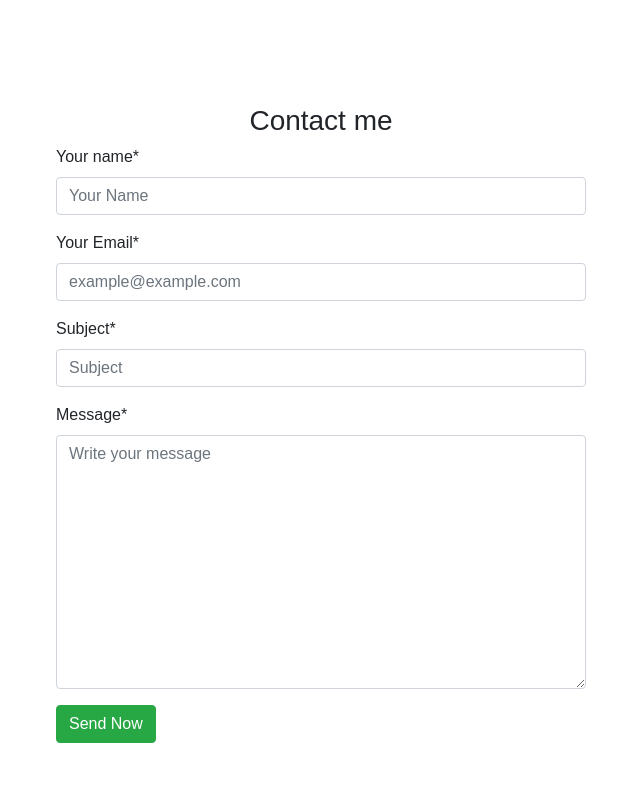
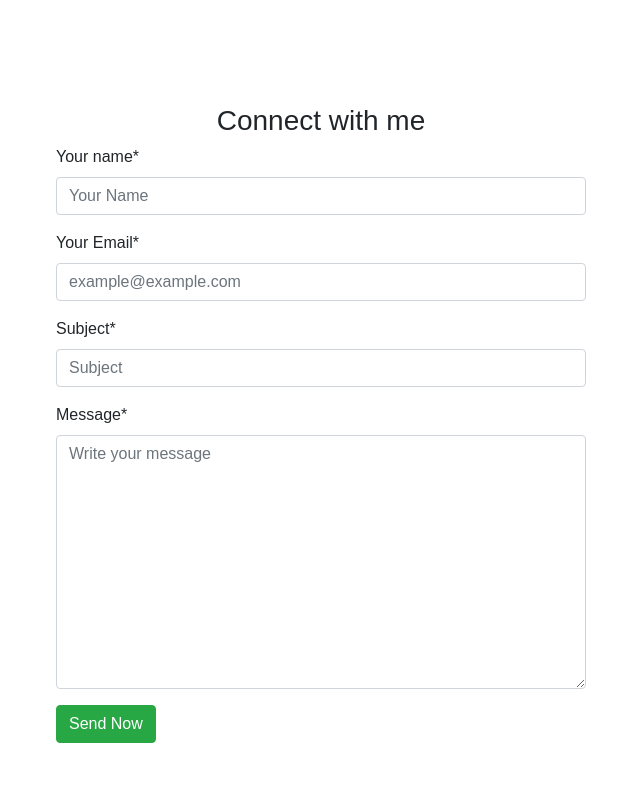
Before and after one commit to Jebaseelanravi/Portfolio-website-using-django, a Django app: page / in a window 1280 px wide. Shown: the part 679-1477 px from the top of the page, without its empty margins (319-959 px from the left). Run offline with Django 3.2, Linux system fonts and the light colour scheme; data that the repository does not hold is empty; some libraries are stand-ins or nearby versions.

Commit message:
updated contact

```diff
--- a/myportfolio/templates/myportfolio/index.html
+++ b/myportfolio/templates/myportfolio/index.html
@@ -269,7 +269,7 @@ width:120px;
 <hr>
 
 <div class="contact">
-    <h3 align="center">Contact me </h3>
+    <h3 align="center">Connect with me </h3>
     <form action="/myportfolio/contact" method="post" novalidate>
     {% csrf_token %}
     {{ form|crispy }}
```
